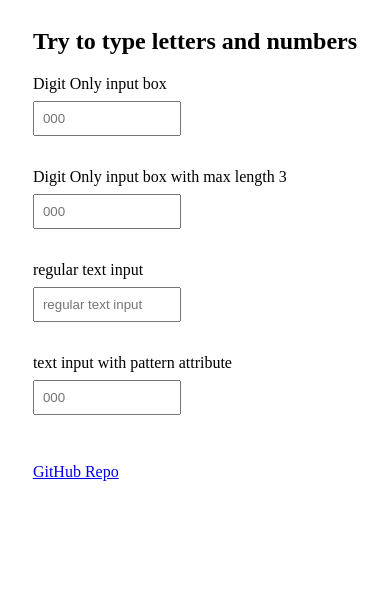
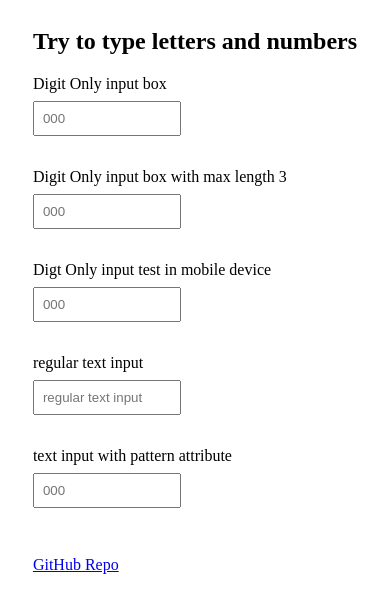
Before and after one commit to changhuixu/ngx-digit-only, an Angular app: page / in a window 390 px wide. Shown: the top 612 px of the page. Built offline with nearby package versions, Linux system fonts and the light colour scheme; what @uiowa/digit-only would draw is missing.

Commit message:
add an example to test in mobile device
should show number keyboard instead of full keyboard

```diff
--- a/src/app/app.component.html
+++ b/src/app/app.component.html
@@ -6,6 +6,10 @@
 
   <label for="digit-only-with-max-length">Digit Only input box with max length 3</label>
   <input id="digit-only-with-max-length" type="text" digitOnly placeholder="000" maxlength="3">
+
+  <label for="creditcard_number">Digt Only input test in mobile device</label>
+  <input type="text" name="creditcard" id="creditcard_number" placeholder="000" maxlength="3"
+    inputmode="numeric" pattern="[0-9]*" digitOnly>
 
   <label for="text">regular text input</label>
   <input id="text" type="text" placeholder="regular text input">
```
